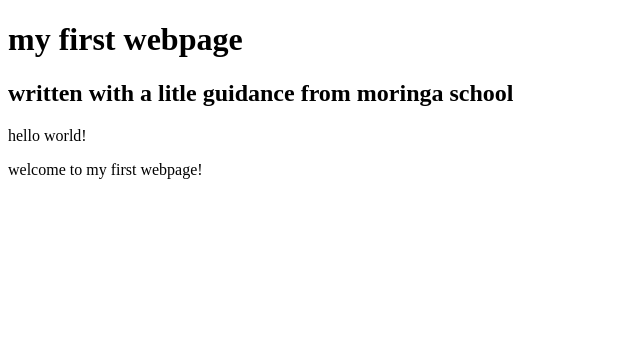
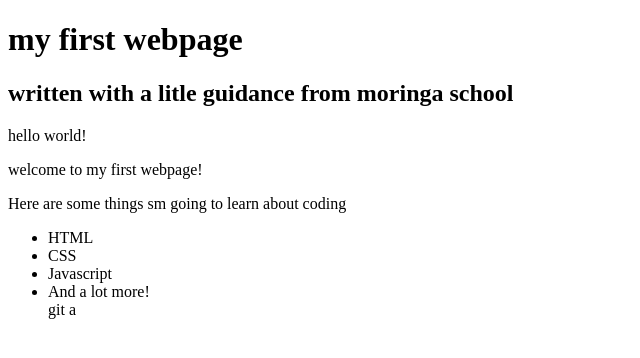
Before and after one commit to Nyagah-Tech/my-first-website, a plain HTML site: page my-first-website.html in a window 1280 px wide. Shown: the whole page, without its empty margins (0-640 px from the left). Drawn offline with Linux system fonts and the light colour scheme.

Commit message:
add list element

```diff
--- a/my-first-website.html
+++ b/my-first-website.html
@@ -8,5 +8,13 @@
         <h2>written with a litle guidance from moringa school</h2>
         <p>hello world!</p>
         <p>welcome to my first webpage!</p>
+        <p>Here are some things sm going to learn about coding</p>
+        <ul>
+            <li>HTML</li>
+            <li>CSS</li>
+            <li>Javascript</li>
+            <li>And a lot more!</li>git a
+        </ul>
+
     </body>
 </html>
```
